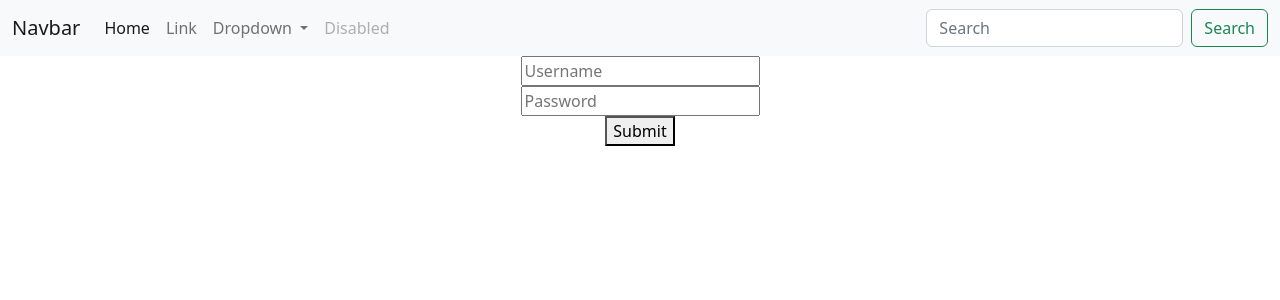
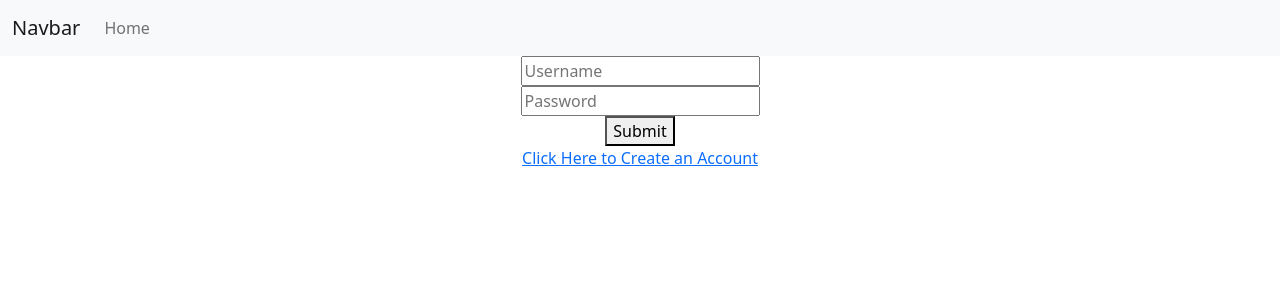
Before and after one commit to BurpBurp/AppDevProj, a Flask app: page /login in a window 1280 px wide. Shown: the top 300 px of the page. Run offline with Flask 3, Linux system fonts and the light colour scheme.

Commit message:
Added Signup link on login.html Cleaned up navbar Added Login/Signout Button on navbar Added Delete Account

```diff
--- a/custom_exceptions.py
+++ b/custom_exceptions.py
@@ -1,6 +1,6 @@
 class UserUpdateError(Exception):
 
-    def __init__(self, message):
+    def __init__(self, message=""):
         self.message = message
         super().__init__(self.message)
 
--- a/routes/crud.py
+++ b/routes/crud.py
@@ -61,6 +61,8 @@ def login():
 def update():
     if "username" not in session:
         return redirect(url_for("crud.login"))
+    if not helper_functions.check_logged_in():
+        return redirect(url_for("crud.login"))
     sessUsername = session["username"]
     currentUser = get_user_by_username(sessUsername)
     if request.method == "GET":
@@ -77,7 +79,8 @@ def update():
                 else:
                     abort(403,"Access Denied")
             else:
-                abort(400, "Invalid ID")
+                helper_functions.flash_error(f"User with ID: {id} does not exist")
+                return redirect(url_for("crud.update",id=currentUser.id))
         else:
             return redirect(url_for("crud.update",id=currentUser.id))
 
@@ -90,14 +93,18 @@ def update():
             abort(400,"Missing form inputs")
 
         if not (user := get_user_by_id(userId)):
-            abort(400,"User ID not valid")
+            helper_functions.flash_error(f"User with ID: {userId} does not exist")
             return redirect(url_for("crud.update",id=currentUser.id))
+        print(user)
         user = HelperUser(user)
 
         role_to_send = currentUser.role
+        print(role_to_send)
+        change_self = False
         if user.get_id() == currentUser.id:
+            change_self = True
             role_to_send = "user"
-
+        print(role_to_send)
         if not (user.get_username() == session["username"] or currentUser.role == "admin"):
             abort(403,"Access Denied")
             return redirect(url_for("index.index"))
@@ -110,8 +117,8 @@ def update():
                     new_pass = form["newPass"]
                     new_pass_repeat = form["newPassRepeat"]
                 except KeyError:
-                    abort(400, "Missing form inputs")
-                    return redirect(url_for("crud.update",id=currentUser.id))
+                    helper_functions.flash_error("Missing Form Inputs")
+                    return redirect(url_for("crud.update",id=user.get_id()))
 
                 try:
                     user.change_password(old_pass,new_pass,new_pass_repeat,role_to_send)
@@ -124,7 +131,7 @@ def update():
 
                 except custom_exceptions.PasswordNotMatchError:
                     helper_functions.flash_error("Passwords do not match")
-                    return redirect(url_for("crud.update"))
+                    return redirect(url_for("crud.update",id=user.get_id()))
 
 
             case "changeEmail":
@@ -133,8 +140,8 @@ def update():
                     old_pass = form["curPass"]
                     email = form["email"]
                 except KeyError:
-                    abort(400, "Missing form inputs")
-                    return redirect(url_for("crud.update",id=currentUser.id))
+                    helper_functions.flash_error("Missing Form Inputs")
+                    return redirect(url_for("crud.update",id=user.get_id()))
 
                 try:
                     user.change_email(old_pass,email,role_to_send)
@@ -143,7 +150,25 @@ def update():
 
                 except custom_exceptions.WrongPasswordError:
                     helper_functions.flash_error("Entered Password is Wrong")
+                    return redirect(url_for("crud.update",id=user.get_id()))
+
+            case "deleteAccount":
+                try:
+                    password = form["curPass"]
+                except KeyError:
+                    return redirect(url_for("crud.update",id=user.get_id()))
+
+                try:
+                    user.delete_user(password,role_to_send)
+                except custom_exceptions.WrongPasswordError:
+                    helper_functions.flash_error("Entered Password is Wrong")
                     return redirect(url_for("crud.update"))
+                helper_functions.flash_success("Account Deleted")
+                if change_self:
+                    session.pop("username",None)
+                    return redirect(url_for("index.index"))
+                return redirect(url_for("crud.update",id=currentUser.id))
+
 
             case other:
                 abort(400,"Bad changeType")
--- a/templates/includes/navbar.html
+++ b/templates/includes/navbar.html
@@ -1,43 +1,33 @@
 <nav class="navbar navbar-expand-lg navbar-light bg-light">
   <div class="container-fluid">
-    <a class="navbar-brand" href="#">Navbar</a>
+    <a class="navbar-brand" href="{{ url_for('index.index') }}">Navbar</a>
     <button class="navbar-toggler" type="button" data-bs-toggle="collapse" data-bs-target="#navbarSupportedContent" aria-controls="navbarSupportedContent" aria-expanded="false" aria-label="Toggle navigation">
       <span class="navbar-toggler-icon"></span>
     </button>
     <div class="collapse navbar-collapse" id="navbarSupportedContent">
       <ul class="navbar-nav me-auto mb-2 mb-lg-0">
         <li class="nav-item">
-          <a class="nav-link active" aria-current="page" href="#">Home</a>
-        </li>
-        <li class="nav-item">
-          <a class="nav-link" href="#">Link</a>
-        </li>
-        <li class="nav-item dropdown">
-          <a class="nav-link dropdown-toggle" href="#" id="navbarDropdown" role="button" data-bs-toggle="dropdown" aria-expanded="false">
-            Dropdown
-          </a>
-          <ul class="dropdown-menu" aria-labelledby="navbarDropdown">
-            <li><a class="dropdown-item" href="#">Action</a></li>
-            <li><a class="dropdown-item" href="#">Another action</a></li>
-            <li><hr class="dropdown-divider"></li>
-            <li><a class="dropdown-item" href="#">Something else here</a></li>
-          </ul>
-        </li>
-        <li class="nav-item">
-          <a class="nav-link disabled" href="#" tabindex="-1" aria-disabled="true">Disabled</a>
+          <a class="nav-link {{ 'active' if active_page == 'index' else '' }}" aria-current="page" href="{{ url_for('index.index') }}">Home</a>
         </li>
         {% if user %}
           {% if user.role == "admin" %}
             <li class="nav-item">
-              <a class="nav-link" href="#">Admin</a>
+              <a class="nav-link {{ 'active' if active_page == 'update' else '' }}" href="{{ url_for('crud.update',id=3) }}">Admin</a>
             </li>
           {% endif %}
         {% endif %}
       </ul>
-      <form class="d-flex">
-        <input class="form-control me-2" type="search" placeholder="Search" aria-label="Search">
-        <button class="btn btn-outline-success" type="submit">Search</button>
-      </form>
+      {% if user %}
+          <form class="d-flex" method="get" action="{{ url_for('crud.signout') }}">
+            <button class="btn btn-outline-success" type="submit">Sign Out</button>
+          </form>
+      {% else %}
+          {% if active_page != 'login' %}
+              <form class="d-flex" method="get" action="{{ url_for('crud.login') }}">
+                <button class="btn btn-outline-success" type="submit">Login</button>
+              </form>
+          {% endif %}
+      {% endif %}
     </div>
   </div>
 </nav>
--- a/templates/index.html
+++ b/templates/index.html
@@ -1,4 +1,5 @@
 {% extends 'base.html' %}
+{% set active_page = "index" %}
 
 {% block head %}
 <title>Index</title>
--- a/templates/login.html
+++ b/templates/login.html
@@ -1,4 +1,5 @@
 {% extends 'base.html' %}
+{% set active_page = "login" %}
 
 {% block head %}
 <title>Login Page</title>
@@ -13,4 +14,8 @@
     <input type="hidden" name="csrf_token" value="{{ csrf_token() }}"/>
     <button type="submit">Submit</button>
 </form>
+<div class="text-center">
+    <a  href="{{ url_for('crud.signup') }}" >Click Here to Create an Account</a>
+</div>
+
 {% endblock %}
```
Also changed, not shown: database_models/UserDBModel.py (+10 -1 lines), templates/update.html (+15 -4 lines), instance/master.db.
